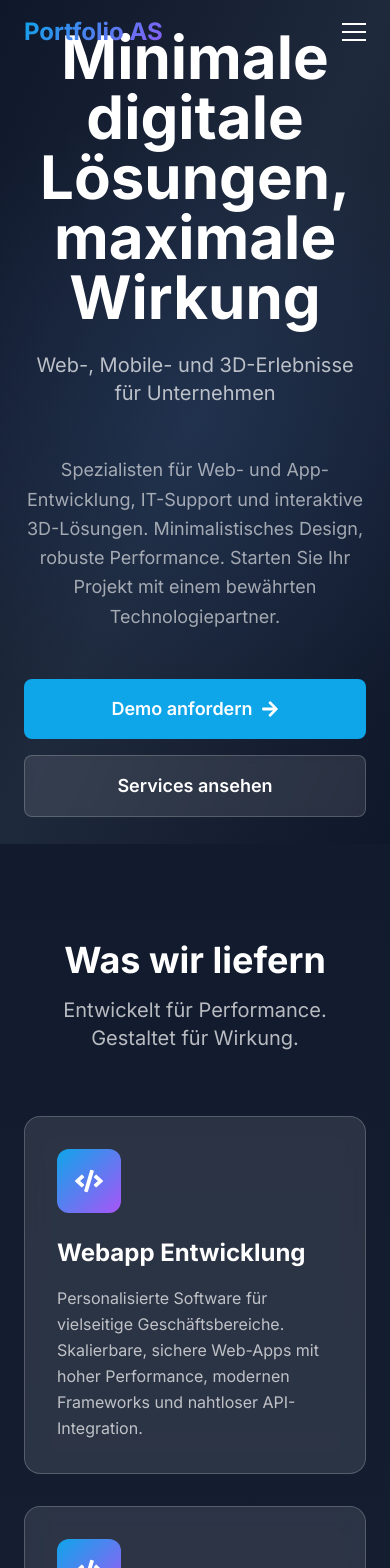
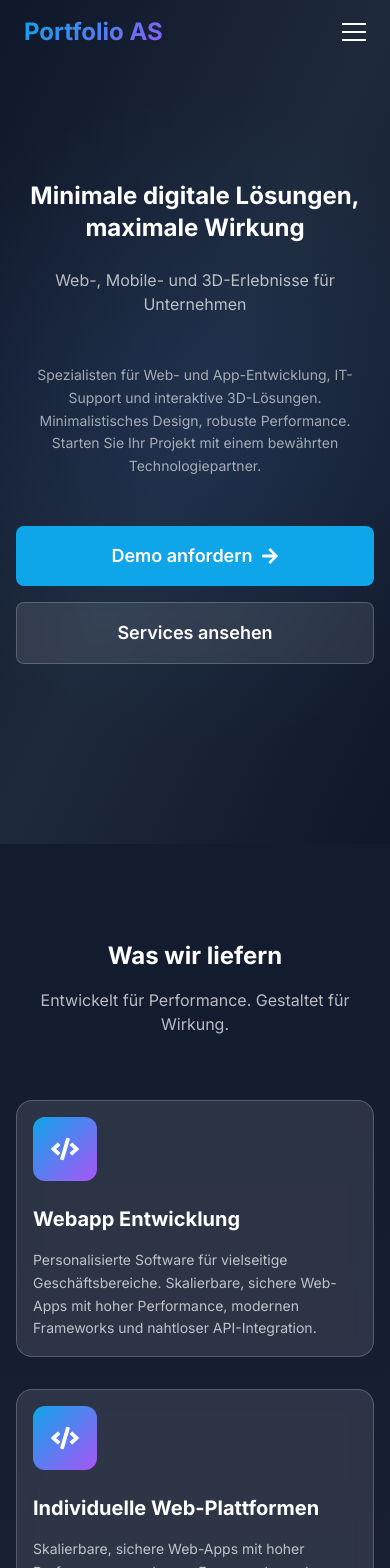
Before and after one commit to XanderSEB/Projekt, a React (Vite) app in the folder PortfolioAS/: page /asais-group in a window 390 px wide. Shown: the top 1568 px of the page. Built offline with nearby package versions, Linux system fonts and the light colour scheme.

Commit message:
Refactor ASAISGroup component for improved layout and responsiveness. Adjust padding, font sizes, and breakpoints for better text presentation across devices. Enhance readability with consistent spacing and styling adjustments in various sections.

```diff
--- a/PortfolioAS/src/components/ASAISGroup.tsx
+++ b/PortfolioAS/src/components/ASAISGroup.tsx
@@ -37,7 +37,7 @@ export const ASAISGroup = () => {
           <div className="absolute inset-0 bg-[radial-gradient(circle_at_50%_50%,rgba(59,130,246,0.1),transparent_70%)]" />
         </motion.div>
 
-        <div className="container mx-auto px-6 relative z-10">
+        <div className="container mx-auto px-4 sm:px-6 relative z-10">
           <motion.div
             className="max-w-5xl mx-auto text-center"
             initial={{ opacity: 0, y: 50 }}
@@ -45,7 +45,7 @@ export const ASAISGroup = () => {
             transition={{ duration: 1, ease: [0.25, 0.1, 0.25, 1] }}
           >
             <motion.h1
-              className="text-6xl md:text-7xl lg:text-8xl font-bold mb-6"
+              className="text-2xl sm:text-3xl md:text-4xl lg:text-5xl xl:text-6xl font-bold mb-6 break-words px-2"
               initial={{ opacity: 0, scale: 0.9 }}
               animate={{ opacity: 1, scale: 1 }}
               transition={{ duration: 0.8, delay: 0.2 }}
@@ -54,7 +54,7 @@ export const ASAISGroup = () => {
             </motion.h1>
 
             <motion.p
-              className="text-xl md:text-2xl text-white/70 mb-12 max-w-3xl mx-auto"
+              className="text-base sm:text-lg md:text-xl lg:text-2xl text-white/70 mb-12 max-w-3xl mx-auto break-words px-4"
               initial={{ opacity: 0, y: 20 }}
               animate={{ opacity: 1, y: 0 }}
               transition={{ duration: 0.8, delay: 0.4 }}
@@ -63,7 +63,7 @@ export const ASAISGroup = () => {
             </motion.p>
 
             <motion.p
-              className="text-lg text-white/60 mb-12 max-w-2xl mx-auto leading-relaxed"
+              className="text-sm sm:text-base md:text-lg text-white/60 mb-12 max-w-2xl mx-auto leading-relaxed break-words px-4"
               initial={{ opacity: 0, y: 20 }}
               animate={{ opacity: 1, y: 0 }}
               transition={{ duration: 0.8, delay: 0.6 }}
@@ -99,13 +99,13 @@ export const ASAISGroup = () => {
 
       {/* Services Section */}
       <section className="relative py-24">
-        <div className="container mx-auto px-6">
+        <div className="container mx-auto px-4 sm:px-6">
             <ScrollAnimations direction="fade">
               <div className="text-center mb-16">
-                <h2 className="text-4xl md:text-5xl font-bold mb-4 text-white">
+                <h2 className="text-2xl sm:text-3xl md:text-4xl lg:text-5xl font-bold mb-4 text-white break-words px-4">
                   Was wir liefern
                 </h2>
-                <p className="text-xl text-white/70 max-w-2xl mx-auto">
+                <p className="text-base sm:text-lg md:text-xl text-white/70 max-w-2xl mx-auto break-words px-4">
                   Entwickelt für Performance. Gestaltet für Wirkung.
                 </p>
               </div>
@@ -117,17 +117,17 @@ export const ASAISGroup = () => {
               return (
                 <ScrollAnimations key={index} direction="up" delay={index * 0.1}>
                   <motion.div
-                    className="glass rounded-2xl p-8 h-full flex flex-col"
+                    className="glass rounded-2xl p-4 sm:p-6 md:p-8 h-full flex flex-col overflow-hidden"
                     whileHover={{ y: -8, scale: 1.02 }}
                     transition={{ duration: 0.3 }}
                   >
                     <div className="w-16 h-16 bg-gradient-to-br from-primary-500 to-purple-500 rounded-xl flex items-center justify-center mb-6">
                       <Icon size={28} className="text-white" />
                     </div>
-                    <h3 className="text-2xl font-bold text-white mb-4">
+                    <h3 className="text-xl sm:text-2xl font-bold text-white mb-4 break-words">
                       {service.title}
                     </h3>
-                    <p className="text-white/70 leading-relaxed flex-grow">
+                    <p className="text-sm sm:text-base text-white/70 leading-relaxed flex-grow break-words">
                       {service.description}
                     </p>
                   </motion.div>
@@ -145,13 +145,13 @@ export const ASAISGroup = () => {
 
       {/* Contact Section */}
       <section className="relative py-24">
-        <div className="container mx-auto px-6">
+        <div className="container mx-auto px-4 sm:px-6">
             <ScrollAnimations direction="fade">
-              <div className="max-w-4xl mx-auto glass rounded-2xl p-12 text-center">
-                <h2 className="text-4xl md:text-5xl font-bold mb-6 text-white">
+              <div className="max-w-4xl mx-auto glass rounded-2xl p-4 sm:p-6 md:p-8 lg:p-12 text-center overflow-hidden">
+                <h2 className="text-2xl sm:text-3xl md:text-4xl lg:text-5xl font-bold mb-6 text-white break-words px-4">
                   Lassen Sie uns über Ihr nächstes Projekt sprechen
                 </h2>
-                <p className="text-xl text-white/70 mb-8">
+                <p className="text-base sm:text-lg md:text-xl text-white/70 mb-8 break-words px-4">
                   Kontaktieren Sie uns für eine technische Beratung.
                 </p>
 
@@ -230,16 +230,16 @@ const ProjectsShowcase = ({ projects }: ProjectsShowcaseProps) => {
 
   return (
     <section className="relative py-24 bg-slate-900/50 overflow-hidden">
-      <div className="container mx-auto px-6">
+      <div className="container mx-auto px-4 sm:px-6">
         <ScrollAnimations direction="fade">
           <div className="text-center mb-16">
-            <h2 className="text-4xl md:text-5xl font-bold mb-4 text-white">
+            <h2 className="text-2xl sm:text-3xl md:text-4xl lg:text-5xl font-bold mb-4 text-white break-words px-4">
               Unsere Projekte
             </h2>
-            <p className="text-xl text-white/70 max-w-2xl mx-auto">
+            <p className="text-base sm:text-lg md:text-xl text-white/70 max-w-2xl mx-auto break-words px-4">
               Entdecken Sie unsere neuesten Projekte und Case Studies
             </p>
-            <p className="text-sm text-white/50 mt-4">
+            <p className="text-xs sm:text-sm text-white/50 mt-4 break-words px-4">
               Scrollen Sie, um durch die Projekte zu navigieren
             </p>
           </div>
@@ -247,7 +247,7 @@ const ProjectsShowcase = ({ projects }: ProjectsShowcaseProps) => {
       </div>
 
       {/* Scroll Container - Projekte untereinander */}
-      <div className="relative w-full max-w-6xl mx-auto px-6">
+      <div className="relative w-full max-w-6xl mx-auto px-4 sm:px-6">
         <div className="space-y-12 md:space-y-16">
           {projects && projects.length > 0 ? (
             projects.map((project, index) => (
@@ -326,16 +326,16 @@ const ProjectCard = ({
           </div>
 
           {/* Projekt Content */}
-          <div className="p-8 flex-grow flex flex-col" style={{ pointerEvents: 'auto' }}>
-            <h3 className="text-2xl md:text-3xl font-bold text-white mb-3">
+          <div className="p-4 sm:p-6 md:p-8 flex-grow flex flex-col overflow-hidden" style={{ pointerEvents: 'auto' }}>
+            <h3 className="text-xl sm:text-2xl md:text-3xl font-bold text-white mb-3 break-words">
               {project.title}
             </h3>
-            <p className="text-white/80 mb-4 leading-relaxed">
+            <p className="text-sm sm:text-base text-white/80 mb-4 leading-relaxed break-words">
               {project.description}
             </p>
 
             {project.longDescription && (
-              <p className="text-white/70 mb-6 leading-relaxed text-sm line-clamp-2">
+              <p className="text-xs sm:text-sm text-white/70 mb-6 leading-relaxed line-clamp-2 break-words">
                 {project.longDescription}
               </p>
             )}
```
